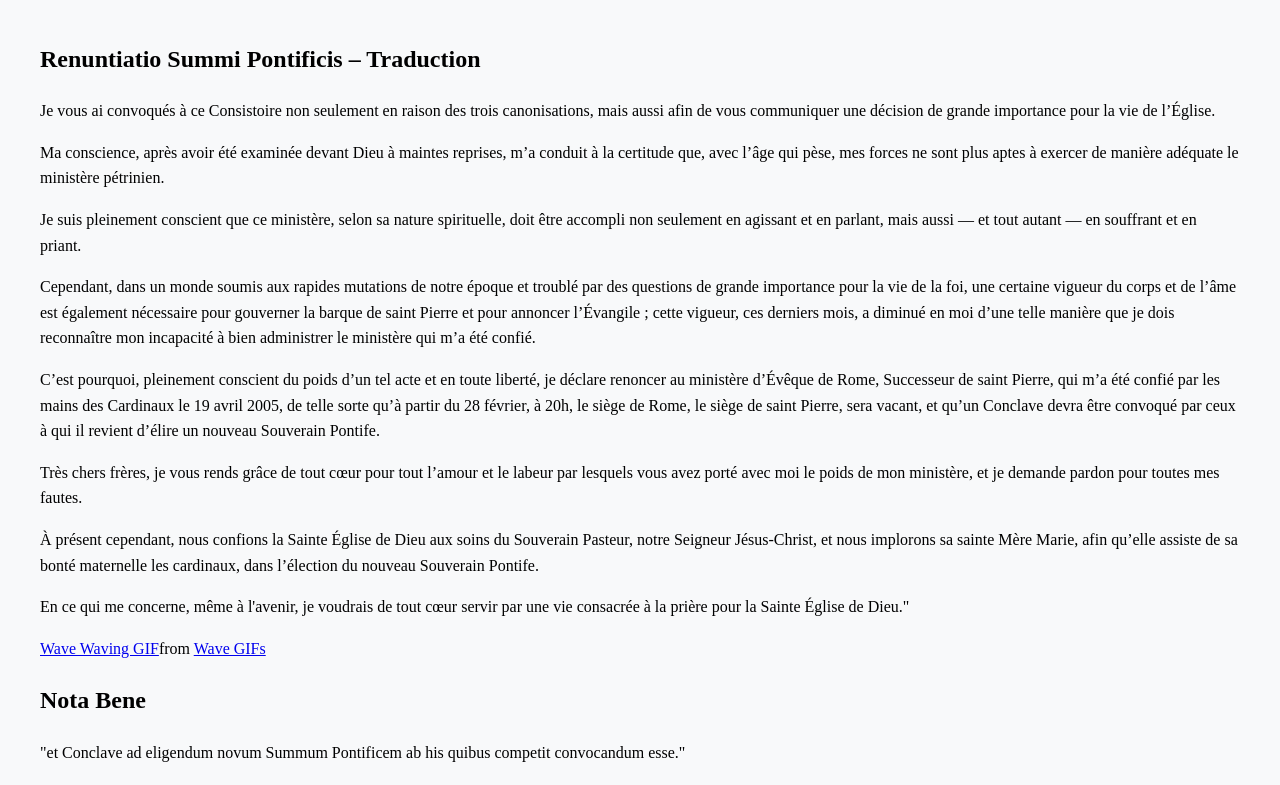
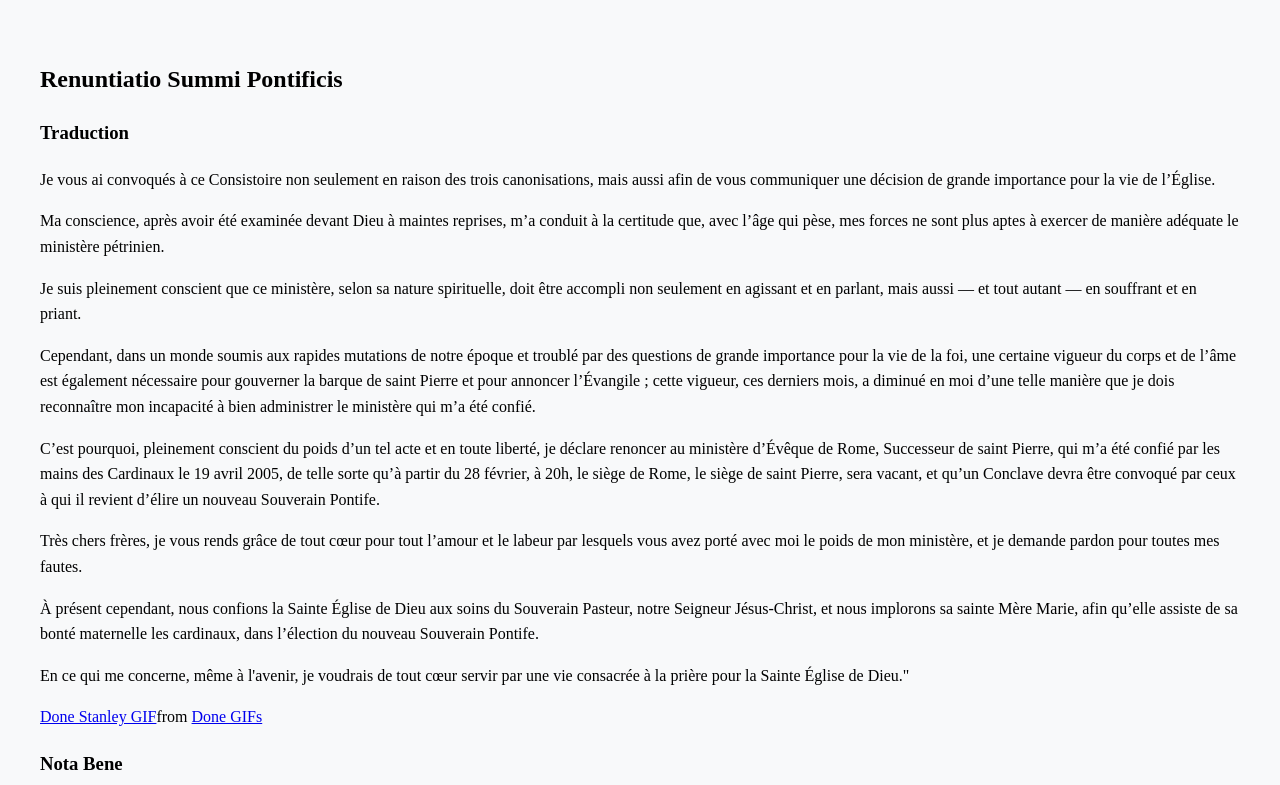
Before and after one commit to elibruyere/traduction-demission, a plain HTML site: page index.html in a window 1280 px wide. Shown: the top 785 px of the page. Drawn offline with Linux system fonts and the light colour scheme; a script that the page names is missing.

Commit message:
Update index.html

```diff
--- a/index.html
+++ b/index.html
@@ -1,5 +1,22 @@
-<h2>Renuntiatio Summi Pontificis – Traduction</h2>
+<!DOCTYPE html>
+<html lang="la">
+<head>
+      <link rel="icon" href="favicon-32x32.png" type="image/png">
+  <meta charset="UTF-8">
+  <title>Traduction Renuntiatio Summi Pontificis</title>
+  <style>
+    body {
+      font-family: serif;
+      line-height: 1.6;
+      padding: 2em;
+      background: #f8f9fa;
+    }
+  </style>
+</head>
+<body>
 
+ <h2>Renuntiatio Summi Pontificis</h2>
+<h3>Traduction</h3>
  <style>
     body {
       font-family: serif;
@@ -41,9 +58,9 @@ Cependant, dans un monde soumis aux rapides mutations de notre époque et troubl
    En ce qui me concerne, même à l'avenir, je voudrais de tout cœur servir par une vie consacrée à la prière pour la Sainte Église de Dieu."
  </p>
 
-<div class="tenor-gif-embed" data-postid="14956219" data-share-method="host" data-aspect-ratio="1.77778" data-width="60%"><a href="https://tenor.com/view/wave-waving-greet-hand-up-happy-gif-14956219">Wave Waving GIF</a>from <a href="https://tenor.com/search/wave-gifs">Wave GIFs</a></div> <script type="text/javascript" async src="https://tenor.com/embed.js"></script>
+  <div class="tenor-gif-embed" data-postid="11273186" data-share-method="host" data-aspect-ratio="1" data-width="40%"><a href="https://tenor.com/view/done-stanley-the-office-gif-11273186">Done Stanley GIF</a>from <a href="https://tenor.com/search/done-gifs">Done GIFs</a></div> <script type="text/javascript" async src="https://tenor.com/embed.js"></script>
 
-<h2>Nota Bene</h2>
+<h3>Nota Bene</h3>
 
   <p>
 "et Conclave ad eligendum novum Summum Pontificem ab his quibus competit convocandum esse."
```
